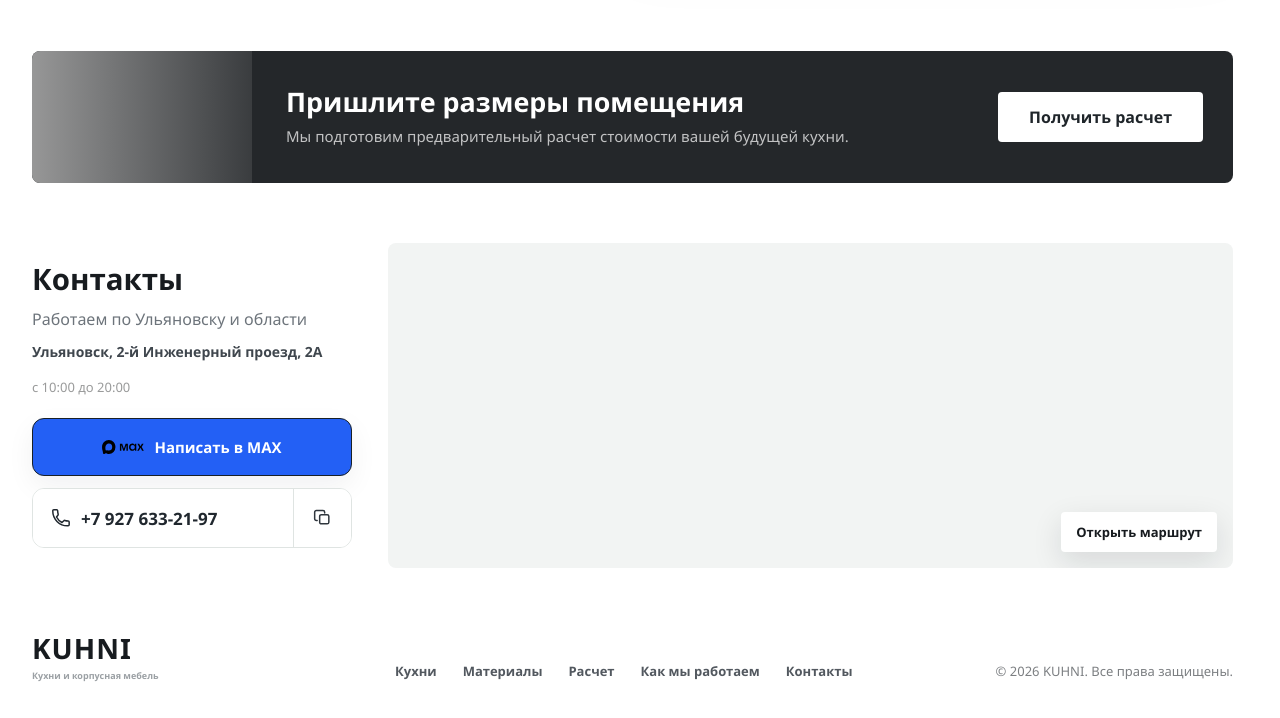
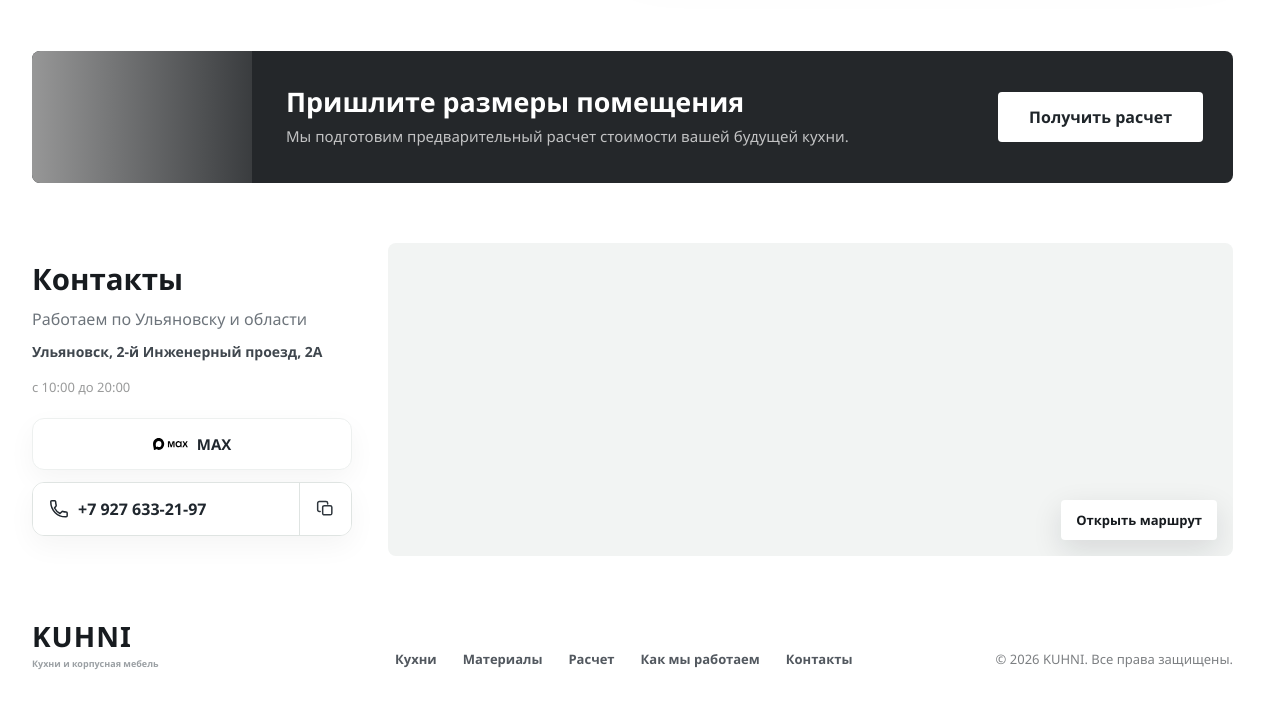
Before and after one commit to danielbae3/Yuri-Kitchens, a plain HTML site: page index.html in a window 1280 px wide. Shown: the part 3678-4396 px from the top of the page. Drawn offline with Linux system fonts and the light colour scheme; grey boxes are pictures that could not be loaded.

Commit message:
Refine contact buttons styling

```diff
--- a/index.html
+++ b/index.html
@@ -302,7 +302,7 @@
             <div class="contact-actions">
               <a class="contact-button max-link" href="" aria-label="Написать в MAX">
                 <img src="assets/max-logo.svg" alt="" />
-                <span>Написать в MAX</span>
+                <span>MAX</span>
               </a>
               <div class="phone-action">
                 <a class="contact-button phone-link" href="tel:+79276332197" aria-label="Позвонить по номеру +7 927 633-21-97">
--- a/styles.css
+++ b/styles.css
@@ -1394,30 +1394,30 @@ textarea:focus {
 
 .contact-button {
   min-width: 0;
-  min-height: 58px;
+  min-height: 52px;
   display: flex;
   align-items: center;
   justify-content: center;
-  gap: 10px;
+  gap: 9px;
   border: 1px solid #dfe4e2;
   border-radius: 12px;
   background: #fff;
-  padding: 0 18px;
+  padding: 0 16px;
   color: #20272e;
   font-size: 15px;
-  font-weight: 850;
+  font-weight: 780;
   text-decoration: none;
+  box-shadow: 0 10px 28px rgba(18, 24, 30, 0.045);
 }
 
 .max-link {
-  border-color: var(--dark);
-  background: #2360f5;
-  color: #fff;
-  box-shadow: 0 10px 28px rgba(18, 24, 30, 0.06);
+  border-color: var(--line);
+  background: #fff;
+  color: #20272e;
 }
 
 .max-link img {
-  width: 42px;
+  width: 35px;
   height: auto;
   display: block;
   border-radius: 0;
@@ -1425,18 +1425,21 @@ textarea:focus {
 
 .phone-action {
   display: grid;
-  grid-template-columns: minmax(0, 1fr) 58px;
+  grid-template-columns: minmax(0, 1fr) 52px;
   border: 1px solid #dfe4e2;
   border-radius: 12px;
   background: #fff;
   overflow: hidden;
+  box-shadow: 0 10px 28px rgba(18, 24, 30, 0.045);
 }
 
 .phone-link {
   justify-content: flex-start;
   border: 0;
   border-radius: 0;
-  font-size: 17px;
+  box-shadow: none;
+  font-size: 16px;
+  font-weight: 780;
   font-variant-numeric: tabular-nums;
 }
 
```
